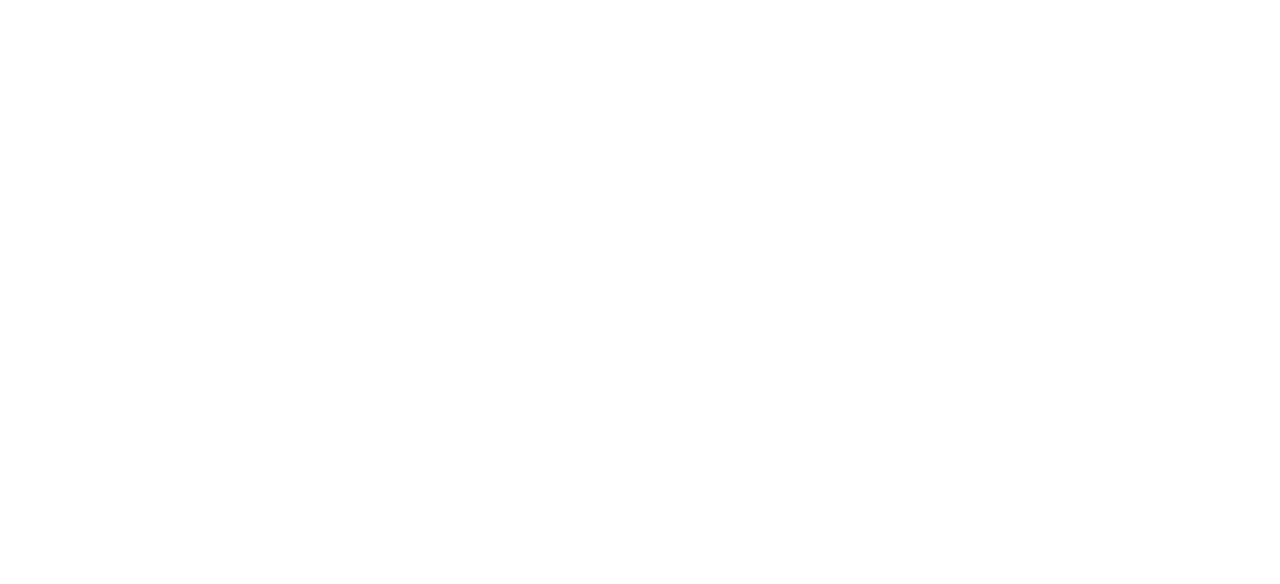
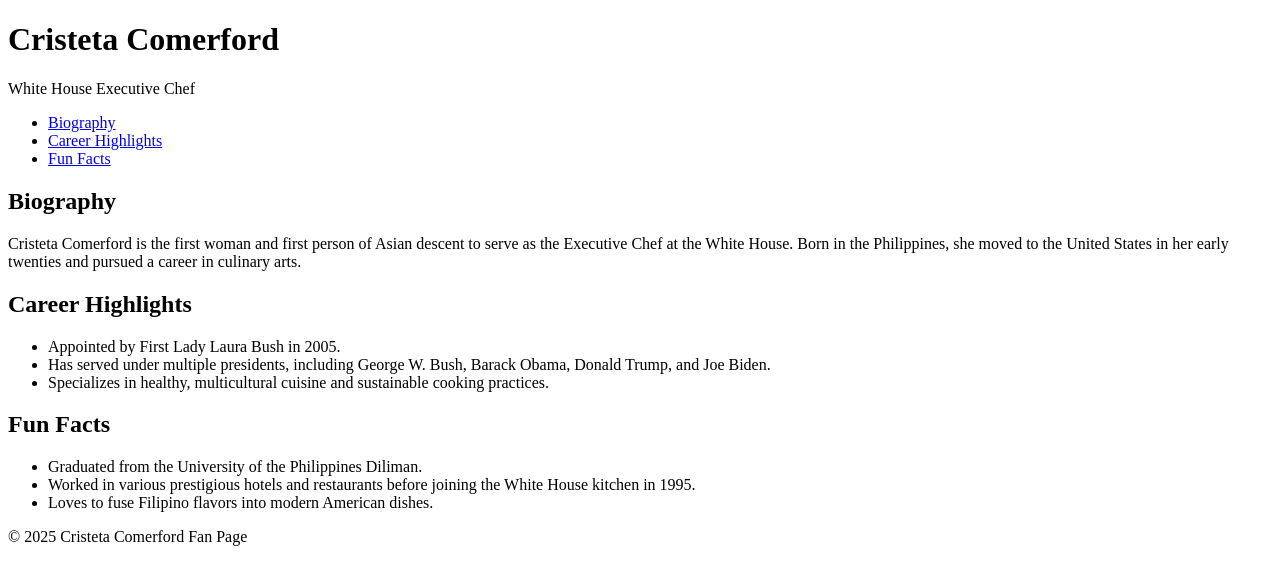
Before and after one commit to JRazelSuson/Moku, a plain HTML site: page index.html in a window 1280 px wide. Drawn offline with Linux system fonts and the light colour scheme.

Commit message:
second changes

```diff
--- a/index.html
+++ b/index.html
@@ -1,10 +1,49 @@
+<!DOCTYPE html>
 <html lang="en">
 <head>
-    <meta charset="UTF-8">
-    <meta name="viewport" content="width=device-width, initial-scale=1.0">
-    <title>Document</title>
+  <meta charset="UTF-8">
+  <meta name="viewport" content="width=device-width, initial-scale=1.0">
+  <title>Cristeta Comerford - White House Executive Chef</title>
 </head>
 <body>
+  <header>
+    <h1>Cristeta Comerford</h1>
+    <p>White House Executive Chef</p>
+  </header>
 
+  <nav>
+    <ul>
+      <li><a href="#bio">Biography</a></li>
+      <li><a href="#career">Career Highlights</a></li>
+      <li><a href="#fun-facts">Fun Facts</a></li>
+    </ul>
+  </nav>
+
+  <section id="bio">
+    <h2>Biography</h2>
+    <p>Cristeta Comerford is the first woman and first person of Asian descent to serve as the Executive Chef at the White House. Born in the Philippines, she moved to the United States in her early twenties and pursued a career in culinary arts.</p>
+  </section>
+
+  <section id="career">
+    <h2>Career Highlights</h2>
+    <ul>
+      <li>Appointed by First Lady Laura Bush in 2005.</li>
+      <li>Has served under multiple presidents, including George W. Bush, Barack Obama, Donald Trump, and Joe Biden.</li>
+      <li>Specializes in healthy, multicultural cuisine and sustainable cooking practices.</li>
+    </ul>
+  </section>
+
+  <section id="fun-facts">
+    <h2>Fun Facts</h2>
+    <ul>
+      <li>Graduated from the University of the Philippines Diliman.</li>
+      <li>Worked in various prestigious hotels and restaurants before joining the White House kitchen in 1995.</li>
+      <li>Loves to fuse Filipino flavors into modern American dishes.</li>
+    </ul>
+  </section>
+
+  <footer>
+    <p>&copy; 2025 Cristeta Comerford Fan Page</p>
+  </footer>
 </body>
 </html>
```
